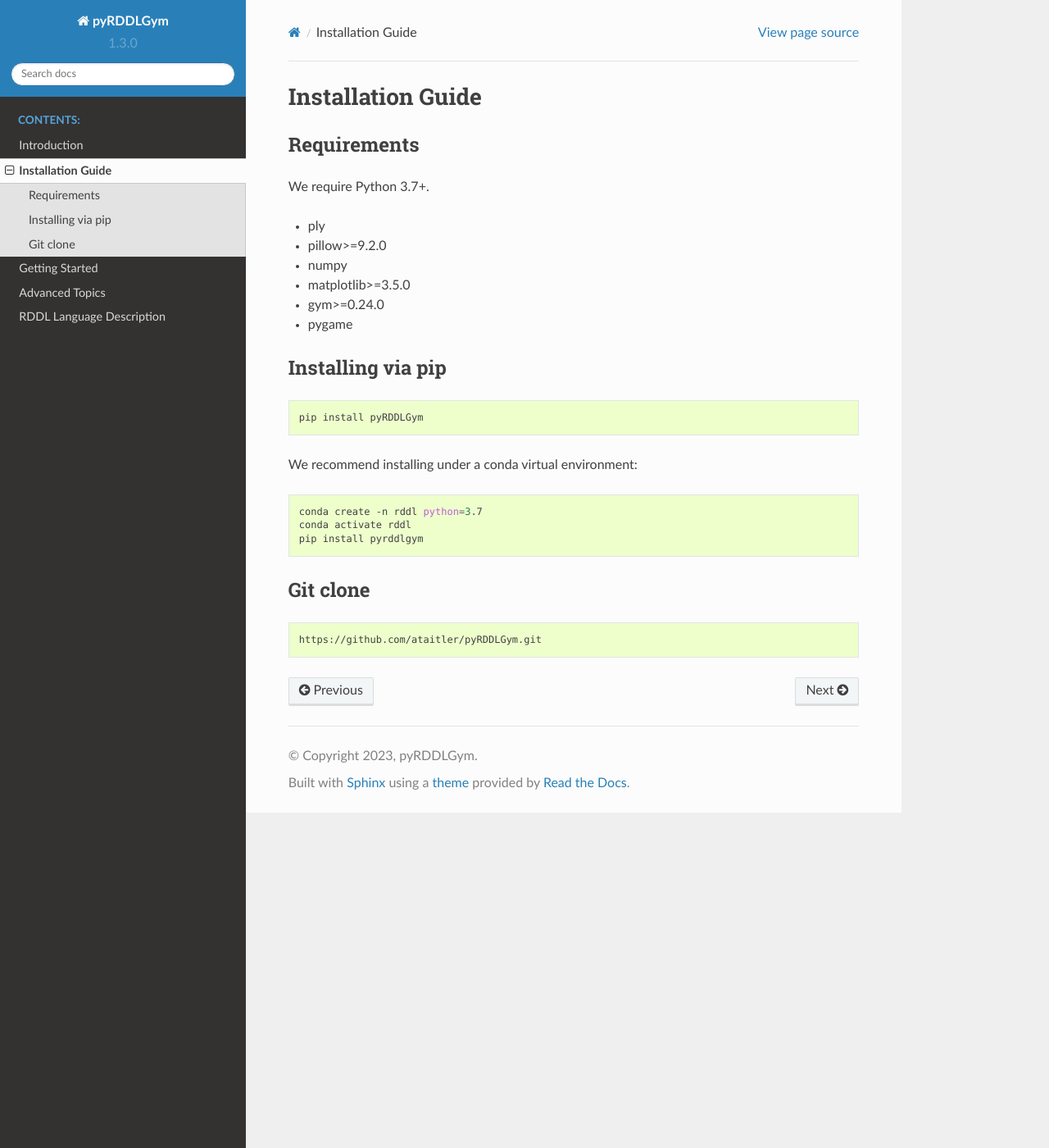
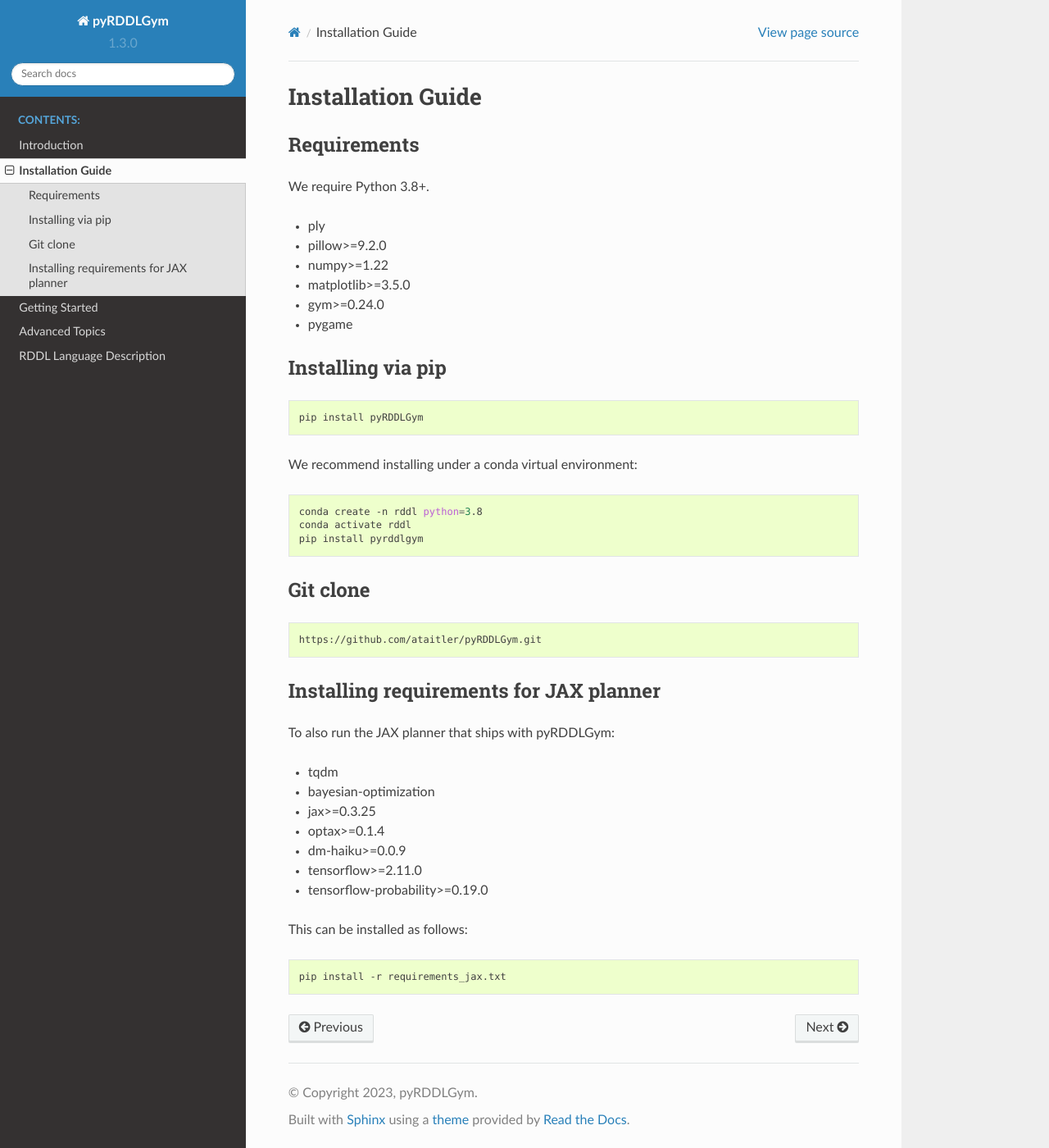
Before and after one commit to pyrddlgym-project/pyRDDLGym, a Sphinx documentation site: the page built from docs/install.rst, in a window 1280 px wide and 1400 px high. Shown: the whole window at 82% size. Built offline with Sphinx 7.4.7 and the Read the Docs theme 2.0.0, drawn with Linux system fonts in a browser that asks for light colours.

Commit message:
Update install.rst

```diff
--- a/docs/install.rst
+++ b/docs/install.rst
@@ -3,11 +3,11 @@ Installation Guide
 
 Requirements
 ------------
-We require Python 3.7+.
+We require Python 3.8+.
 
 * ply
 * pillow>=9.2.0
-* numpy
+* numpy>=1.22
 * matplotlib>=3.5.0
 * gym>=0.24.0
 * pygame
@@ -22,7 +22,7 @@ We recommend installing under a conda virtual environment:
 
 .. code-block:: shell
 
-    conda create -n rddl python=3.7
+    conda create -n rddl python=3.8
     conda activate rddl
     pip install pyrddlgym
 
@@ -31,3 +31,21 @@ Git clone
 .. code-block:: shell
 
     https://github.com/ataitler/pyRDDLGym.git
+
+Installing requirements for JAX planner
+---------
+To also run the JAX planner that ships with pyRDDLGym:
+
+* tqdm
+* bayesian-optimization
+* jax>=0.3.25
+* optax>=0.1.4
+* dm-haiku>=0.0.9
+* tensorflow>=2.11.0
+* tensorflow-probability>=0.19.0
+
+This can be installed as follows:
+
+.. code-block:: shell
+
+    pip install -r requirements_jax.txt
```
